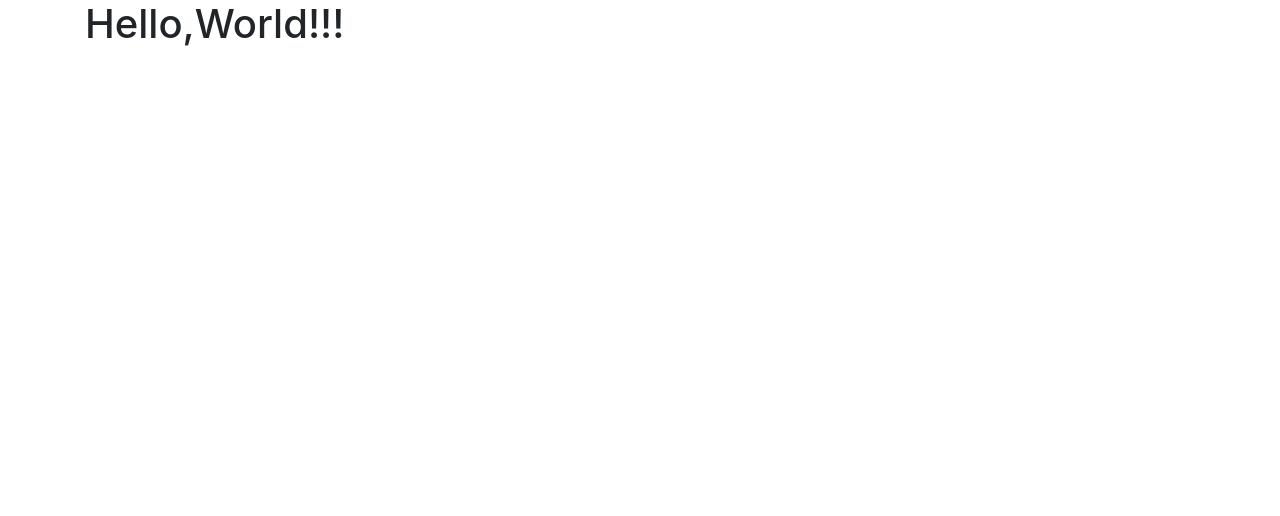
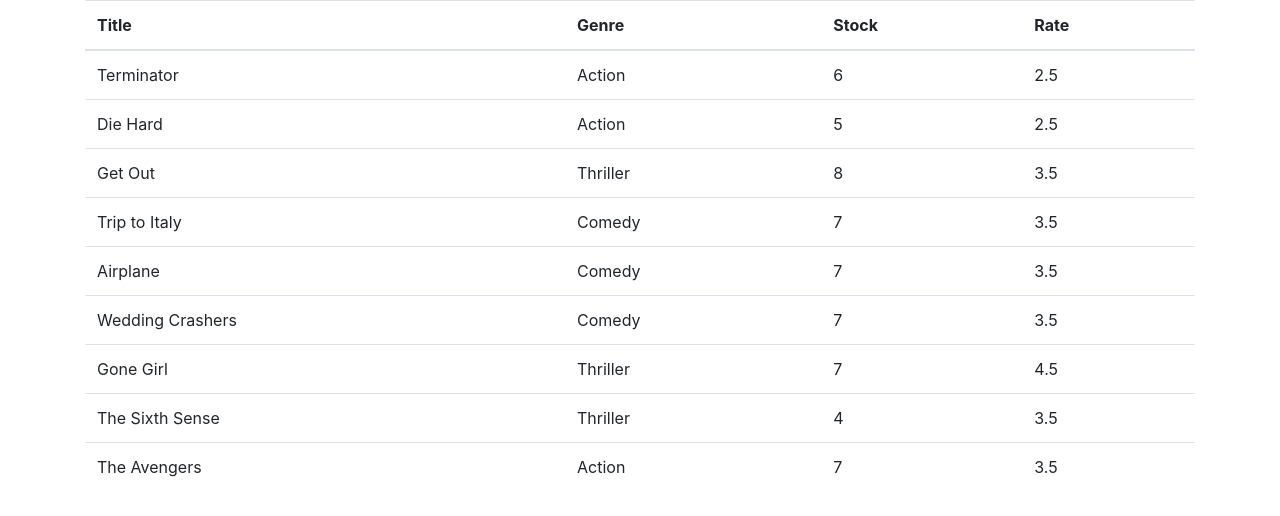
Before and after one commit to priyansh18/Vidly, a React (Create React App) app in the folder vidly/: page / in a window 1280 px wide. Shown: the top 516 px of the page. Built offline with nearby package versions, Linux system fonts and the light colour scheme.

Commit message:
Building a Movie Component

```diff
--- a/vidly/src/App.js
+++ b/vidly/src/App.js
@@ -1,10 +1,11 @@
 import React from "react";
+import Movies from "./components/movies";
 import "./App.css";
 
 function App() {
   return (
     <main className="container">
-      <h1>Hello,World!!!</h1>
+      <Movies />
     </main>
   );
 }
--- /dev/null
+++ b/vidly/src/components/movies.jsx
@@ -0,0 +1,34 @@
+import React, { Component } from "react";
+import { getMovies } from "../services/fakeMovieService";
+
+class Movies extends Component {
+  state = {
+    movies: getMovies(),
+  };
+  render() {
+    return (
+      <table className="table">
+        <thead>
+          <tr>
+            <th>Title</th>
+            <th>Genre</th>
+            <th>Stock</th>
+            <th>Rate</th>
+          </tr>
+        </thead>
+        <tbody>
+          {this.state.movies.map((movie) => (
+            <tr>
+              <td>{movie.title}</td>
+              <td>{movie.genre.name}</td>
+              <td>{movie.numberInStock}</td>
+              <td>{movie.dailyRentalRate}</td>
+            </tr>
+          ))}
+        </tbody>
+      </table>
+    );
+  }
+}
+
+export default Movies;
```
